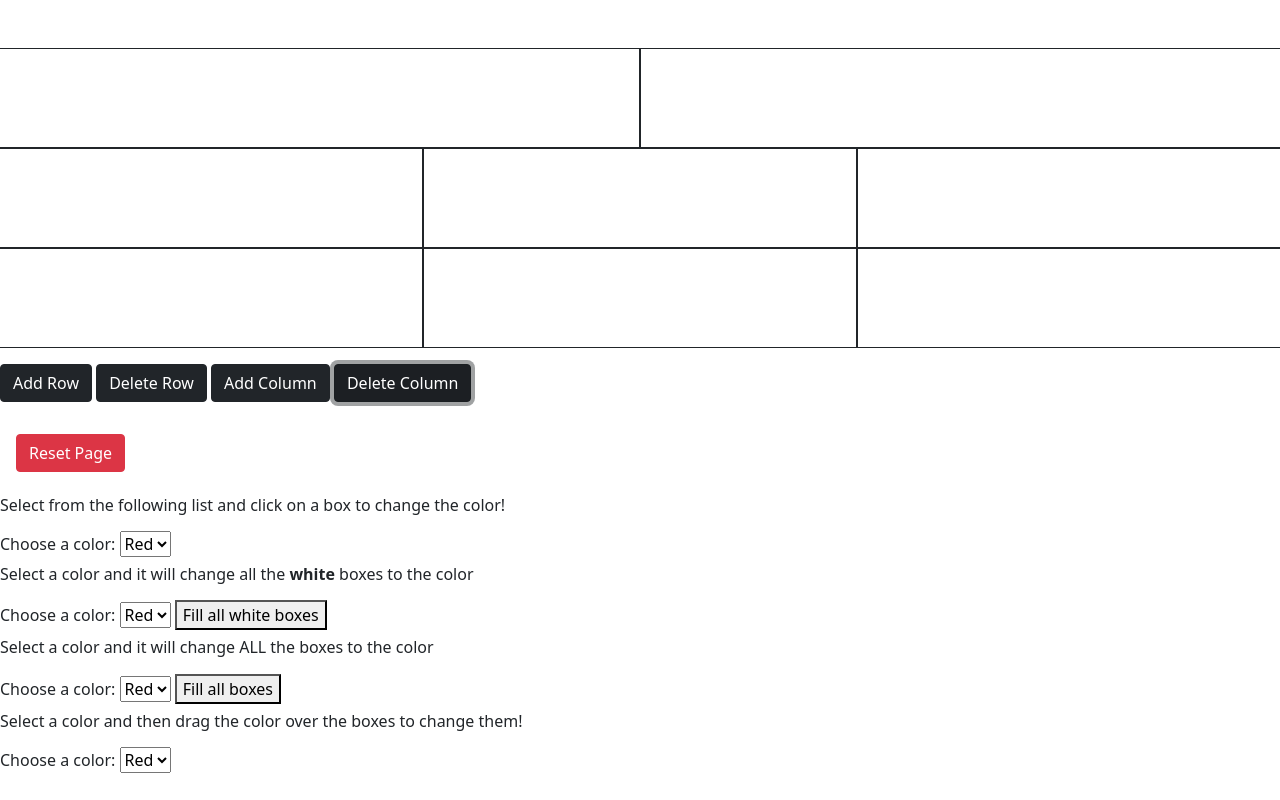
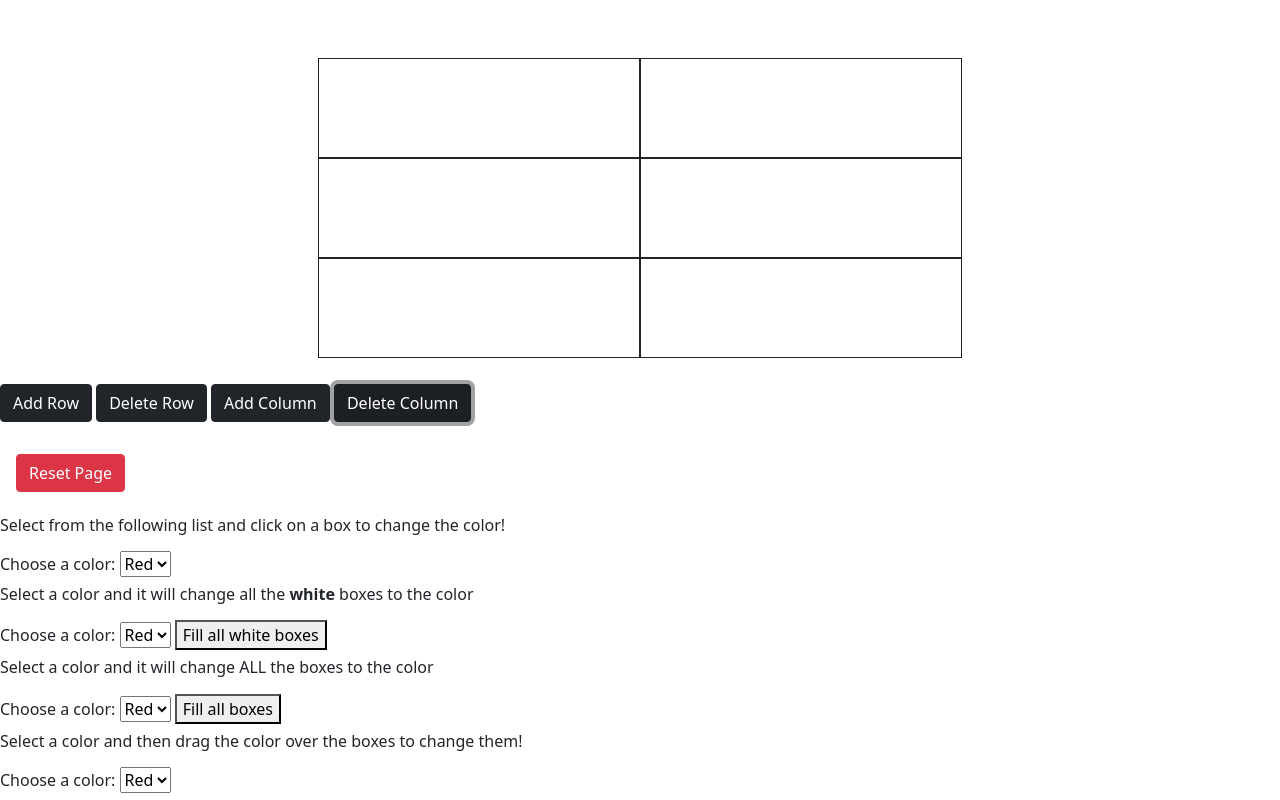
Before and after one commit to Smqkmj/Assignment5, a website: page index.html in a window 1280 px wide. Both pictures are taken after a click on the button "Delete Column". Drawn offline with nearby package versions, Linux system fonts and the light colour scheme.

Commit message:
finshed remove columns function

```diff
--- a/index.html
+++ b/index.html
@@ -13,7 +13,7 @@
 
 <body>
     <!-- Fix this so that it's not stretching from one side of the screen to the other-->
-    <div class="mt-5 content">
+    <div class="mt-5 content" style="width:50%; position: center;">
         <div class="row">
             <div class="col-sm border border-dark box white"></div>
             <div class="col-sm border border-dark box white"></div>
--- a/script-delete-column.js
+++ b/script-delete-column.js
@@ -1,10 +1,11 @@
 // ●	remove columns from the grid
 // const colParent=document.querySelectorAll('.row')
-const colParent=document.querySelector('.row')
-$( ".del-col" ).click(function() {
+const colParent = document.querySelectorAll('.row')
+const rowParent = document.querySelector('.mt-5')
+$(".del-col").click(function () {
 
-    console.log("delete column button clicked");
- console.log(colParent)
-     colParent.removeChild(colParent.lastElementChild)
-    // $( ".mt-5" ).find( colParent.lastElementChild).removeChild();
-  })
+  console.log("delete column button clicked");
+
+  $("div.row div.col-sm:last-child").remove()
+
+})
--- a/style.css
+++ b/style.css
@@ -2,3 +2,9 @@
     width: 100px;
     height: 100px;
 }
+.mt-5{
+    margin: auto;
+    width: 60%;
+
+    padding: 10px;
+}
```
